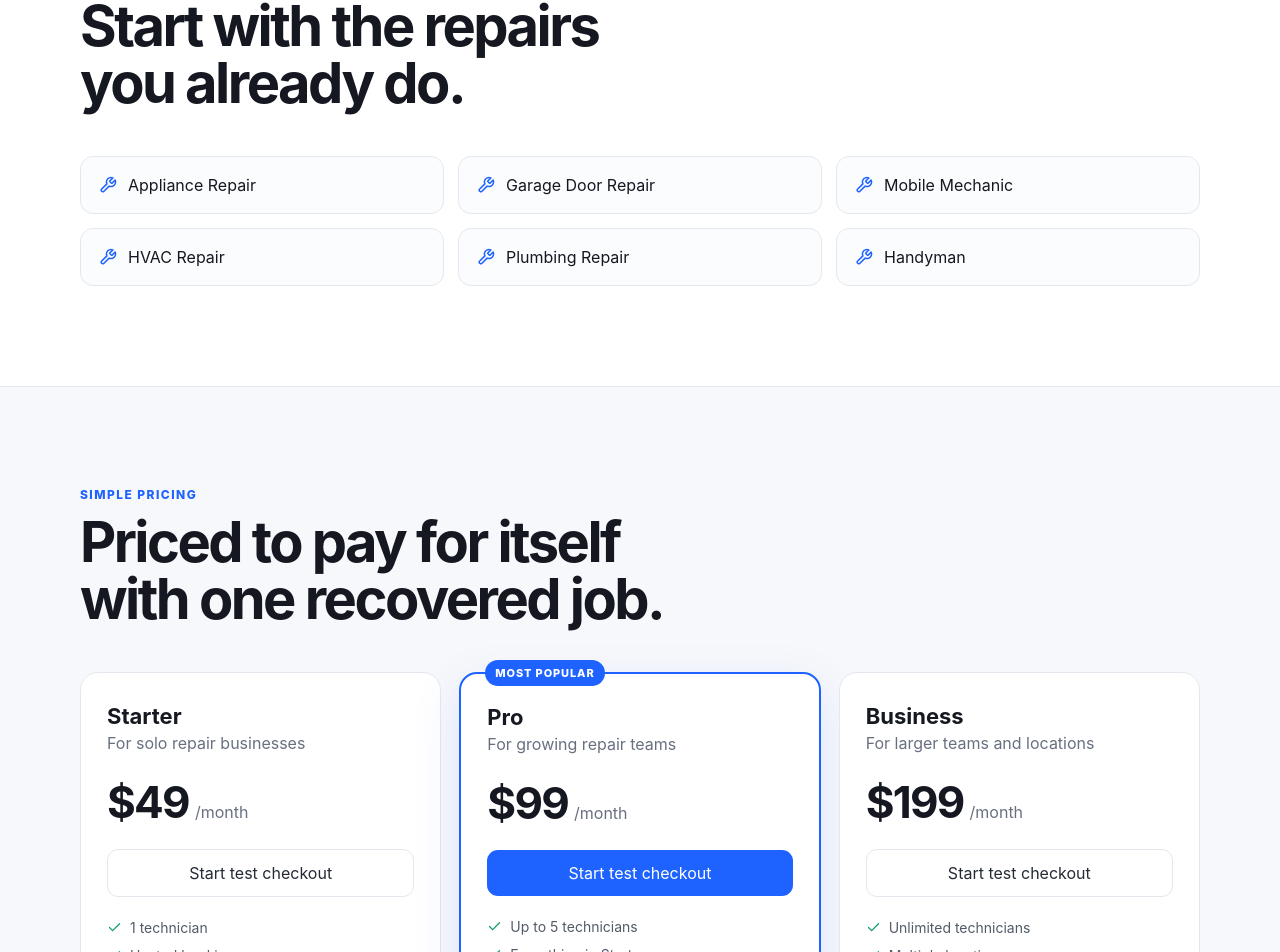
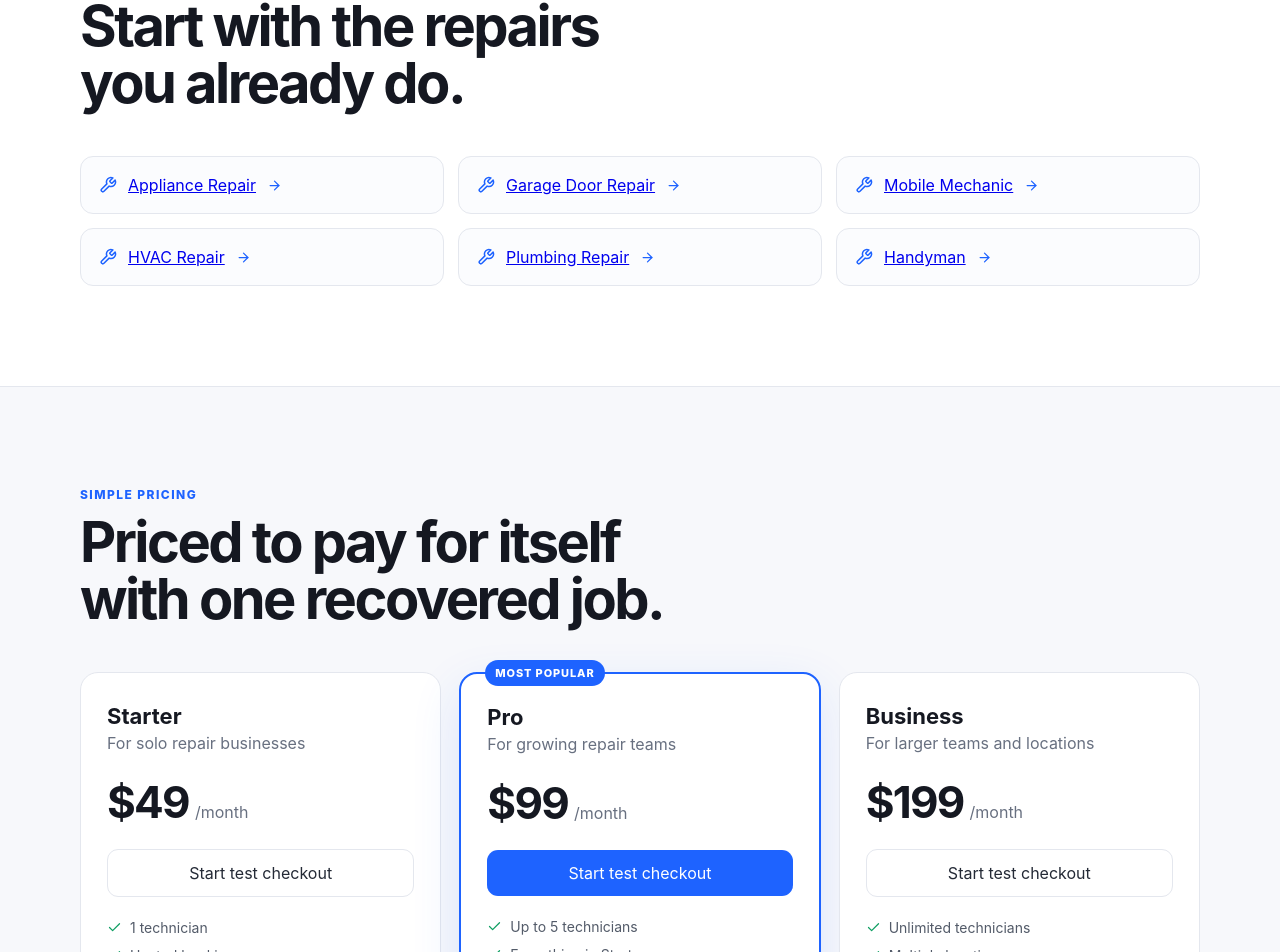
Before and after one commit to golfsum/Repairslot, a Next.js app: page / in a window 1280 px wide. Shown: the part 3938-4890 px from the top of the page. Built offline with nearby package versions, Linux system fonts and the light colour scheme.

Commit message:
Link homepage industries to SEO landing pages

```diff
--- a/app/page.tsx
+++ b/app/page.tsx
@@ -3,7 +3,14 @@
 import { useState } from 'react';
 import { ArrowRight, CalendarCheck, Check, Clock3, Code2, ExternalLink, Globe2, MonitorSmartphone, PhoneMissed, Play, ShieldCheck, Wrench } from 'lucide-react';
 
-const repairTypes = ['Appliance Repair', 'Garage Door Repair', 'Mobile Mechanic', 'HVAC Repair', 'Plumbing Repair', 'Handyman'];
+const repairTypes = [
+  ['Appliance Repair','/appliance-repair-scheduling-software'],
+  ['Garage Door Repair','/garage-door-repair-scheduling-software'],
+  ['Mobile Mechanic','/mobile-mechanic-scheduling-software'],
+  ['HVAC Repair','/hvac-repair-scheduling-software'],
+  ['Plumbing Repair','/plumbing-repair-scheduling-software'],
+  ['Handyman','/handyman-scheduling-software'],
+] as const;
 const services = ['Refrigerator not cooling', 'Washer leaking', 'Dryer not heating', 'Dishwasher not draining'];
 const slots = ['Tomorrow, 8–10 AM', 'Tomorrow, 10 AM–12 PM', 'Tomorrow, 1–3 PM'];
 const checkout: Record<string, string> = {
@@ -65,7 +72,7 @@ export default function Home() {
 
       <section className="section videoSection"><div className="shell videoCard"><div><div className="eyebrow lightBlue">60-second product tour</div><h2>See the whole customer journey.</h2><p>From “my refrigerator stopped cooling” to a confirmed service window, plus how the business adds the hosted page, inline embed and widget.</p><div className="videoNote">Narration spec: warm, natural U.S. voice, conversational pacing, no synthetic announcer tone.</div></div><div className="videoPlaceholder"><span className="playCircle"><Play fill="currentColor"/></span><strong>RepairSlot product tour</strong><small>Voice-over version will sit here once the recorded narration asset is available.</small></div></div></section>
 
-      <section className="section industrySection"><div className="shell"><div className="sectionIntro narrow"><div className="eyebrow">Repair-specific templates</div><h2>Start with the repairs you already do.</h2></div><div className="industryGrid">{repairTypes.map(type=><div className="industry" key={type}><Wrench size={18}/><span>{type}</span></div>)}</div></div></section>
+      <section className="section industrySection"><div className="shell"><div className="sectionIntro narrow"><div className="eyebrow">Repair-specific templates</div><h2>Start with the repairs you already do.</h2></div><div className="industryGrid">{repairTypes.map(([type,href])=><a className="industry" href={href} key={type}><Wrench size={18}/><span>{type}</span><ArrowRight size={15}/></a>)}</div></div></section>
 
       <section className="section shell" id="pricing"><div className="sectionIntro narrow"><div className="eyebrow">Simple pricing</div><h2>Priced to pay for itself with one recovered job.</h2></div><div className="pricingGrid">{[
         {name:'Starter',price:'$49',desc:'For solo repair businesses',features:['1 technician','Hosted booking page','Inline embed + widget','Calendar sync','Email/SMS reminders']},
```
